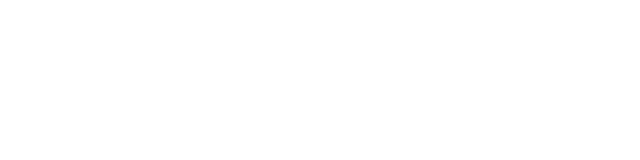
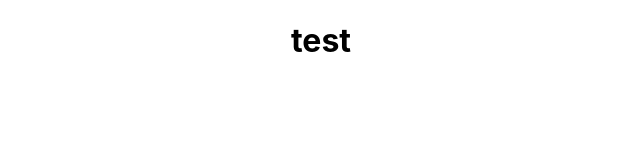
Before and after one commit to MrManilex/blackjack-react, a React (Create React App) app: page / in a window 1280 px wide. Shown: the top 160 px of the page, without its empty margins (319-959 px from the left). Built offline with nearby package versions, Linux system fonts and the light colour scheme.

Commit message:
create board component

```diff
--- a/src/App.js
+++ b/src/App.js
@@ -1,4 +1,5 @@
 import './App.css';
+import Board from './components/Board'
 
 function App() {
   return (
@@ -10,6 +11,7 @@
         Use terminology like Bust when losing.
         Incorporporate Bidding, Splitting, Betting (to some extent).
       */}
+      <Board/>
     </div>
   );
 }
--- /dev/null
+++ b/src/components/Board.jsx
@@ -0,0 +1,11 @@
+import React from "react";
+
+function Board() {
+    return (
+        <>
+            <h1>test</h1>
+        </>
+    )
+}
+
+export default Board
```
